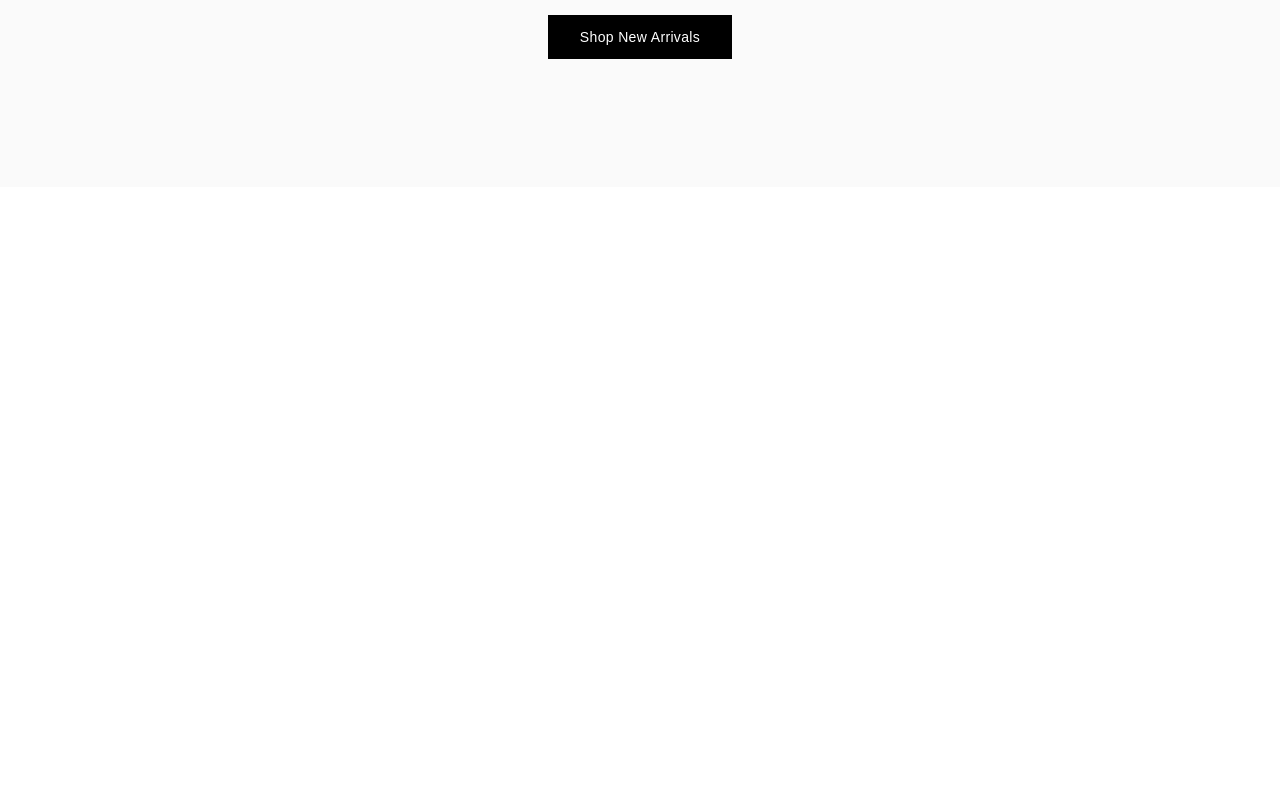
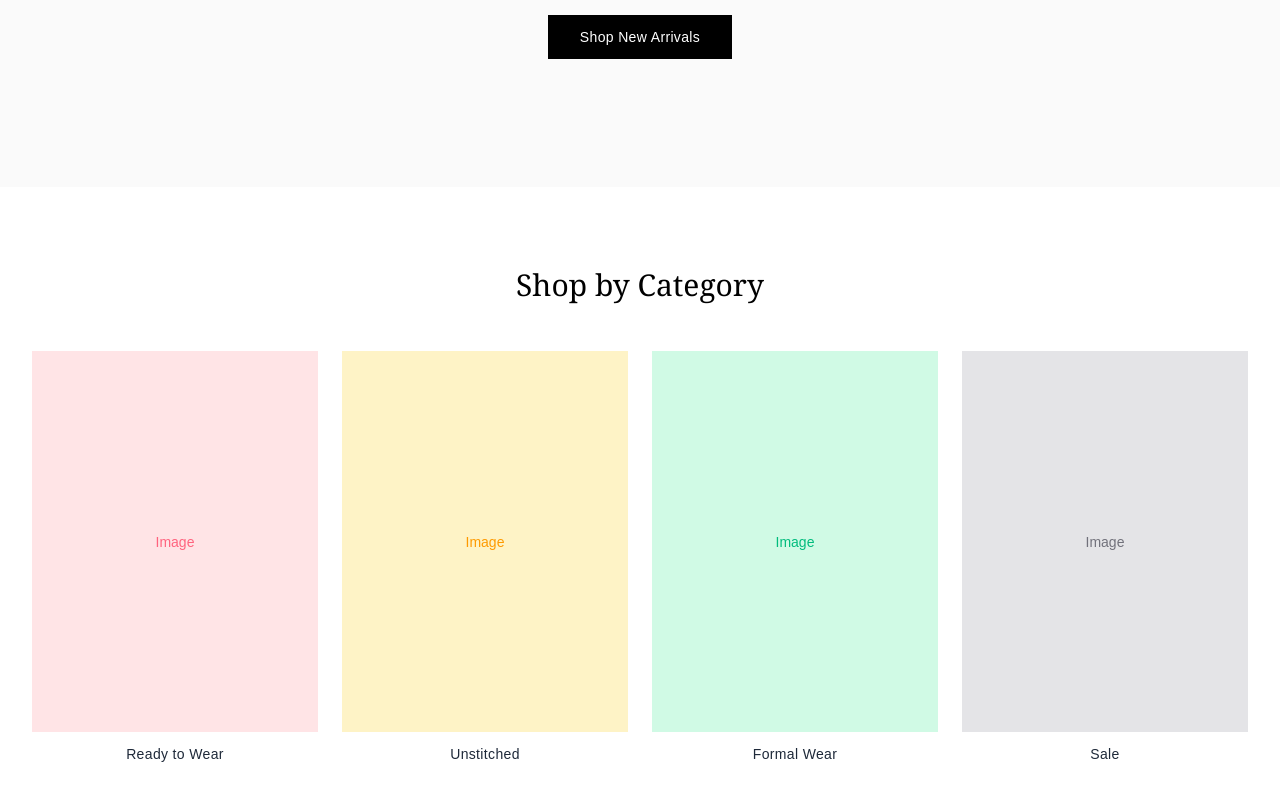
Before and after one commit to Abdullah5968/shahana, a Next.js app: page / in a window 1280 px wide. Shown: the part 406-1206 px from the top of the page. Before the commit the page ends 800 px from the top, so only its background shows below. Built offline with nearby package versions, Linux system fonts and the light colour scheme.

Commit message:
Add Shop by Category section to homepage

```diff
--- a/src/app/page.tsx
+++ b/src/app/page.tsx
@@ -38,6 +38,46 @@ export default function Home() {
           </div>
         </div>
       </section>
+
+      <section className="max-w-7xl mx-auto px-4 sm:px-6 lg:px-8 py-20">
+        <h2 className="text-2xl sm:text-3xl font-serif text-center text-black mb-12">
+          Shop by Category
+        </h2>
+        <div className="grid grid-cols-2 md:grid-cols-4 gap-4 sm:gap-6">
+          <a href="#" className="group">
+            <div className="aspect-[3/4] bg-rose-100 flex items-center justify-center overflow-hidden">
+              <span className="text-rose-400 text-sm">Image</span>
+            </div>
+            <p className="mt-3 text-center text-sm tracking-wide text-gray-800 group-hover:text-black">
+              Ready to Wear
+            </p>
+          </a>
+          <a href="#" className="group">
+            <div className="aspect-[3/4] bg-amber-100 flex items-center justify-center overflow-hidden">
+              <span className="text-amber-500 text-sm">Image</span>
+            </div>
+            <p className="mt-3 text-center text-sm tracking-wide text-gray-800 group-hover:text-black">
+              Unstitched
+            </p>
+          </a>
+          <a href="#" className="group">
+            <div className="aspect-[3/4] bg-emerald-100 flex items-center justify-center overflow-hidden">
+              <span className="text-emerald-500 text-sm">Image</span>
+            </div>
+            <p className="mt-3 text-center text-sm tracking-wide text-gray-800 group-hover:text-black">
+              Formal Wear
+            </p>
+          </a>
+          <a href="#" className="group">
+            <div className="aspect-[3/4] bg-zinc-200 flex items-center justify-center overflow-hidden">
+              <span className="text-zinc-500 text-sm">Image</span>
+            </div>
+            <p className="mt-3 text-center text-sm tracking-wide text-gray-800 group-hover:text-black">
+              Sale
+            </p>
+          </a>
+        </div>
+      </section>
     </div>
   );
 }
```
